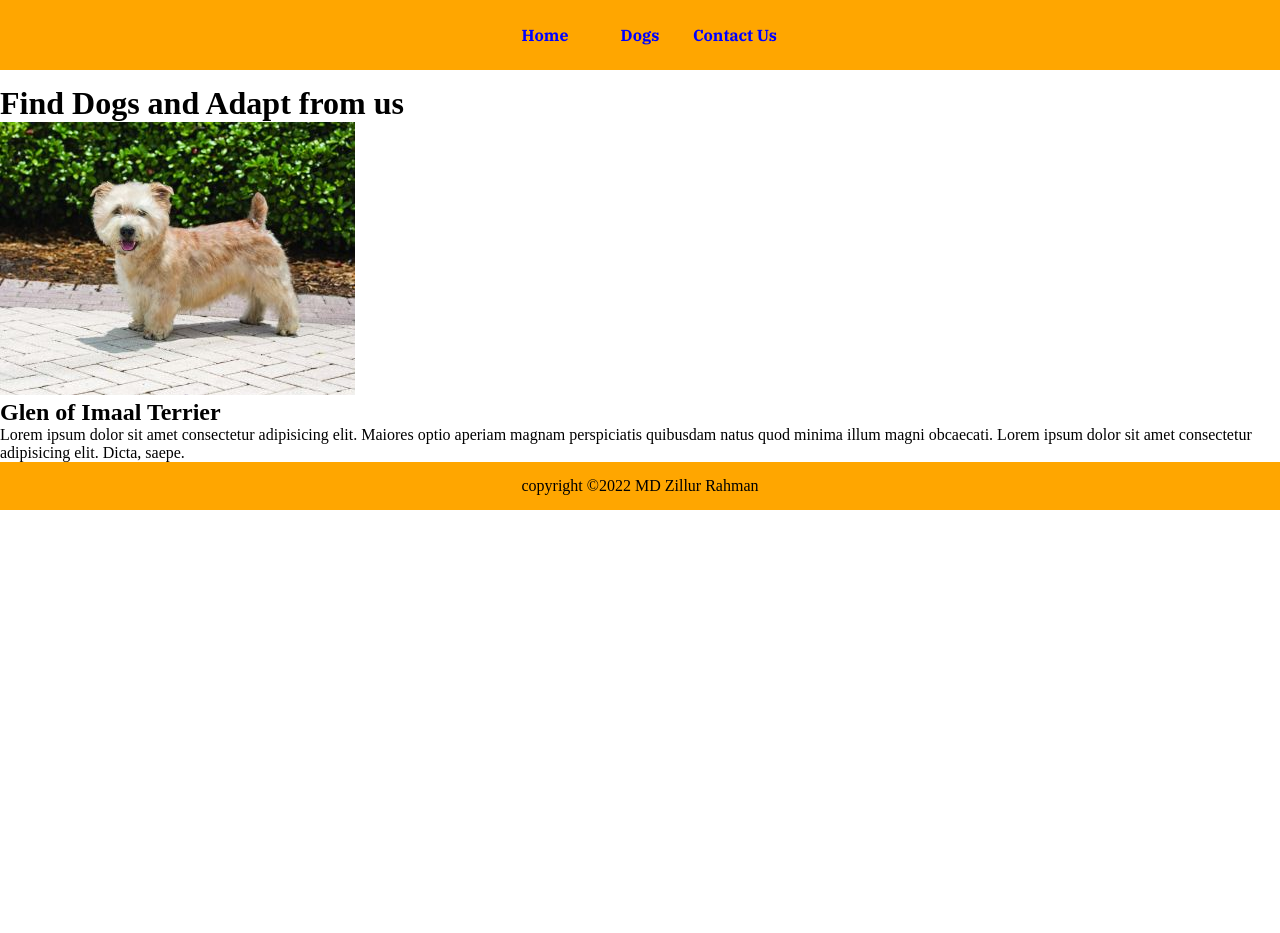
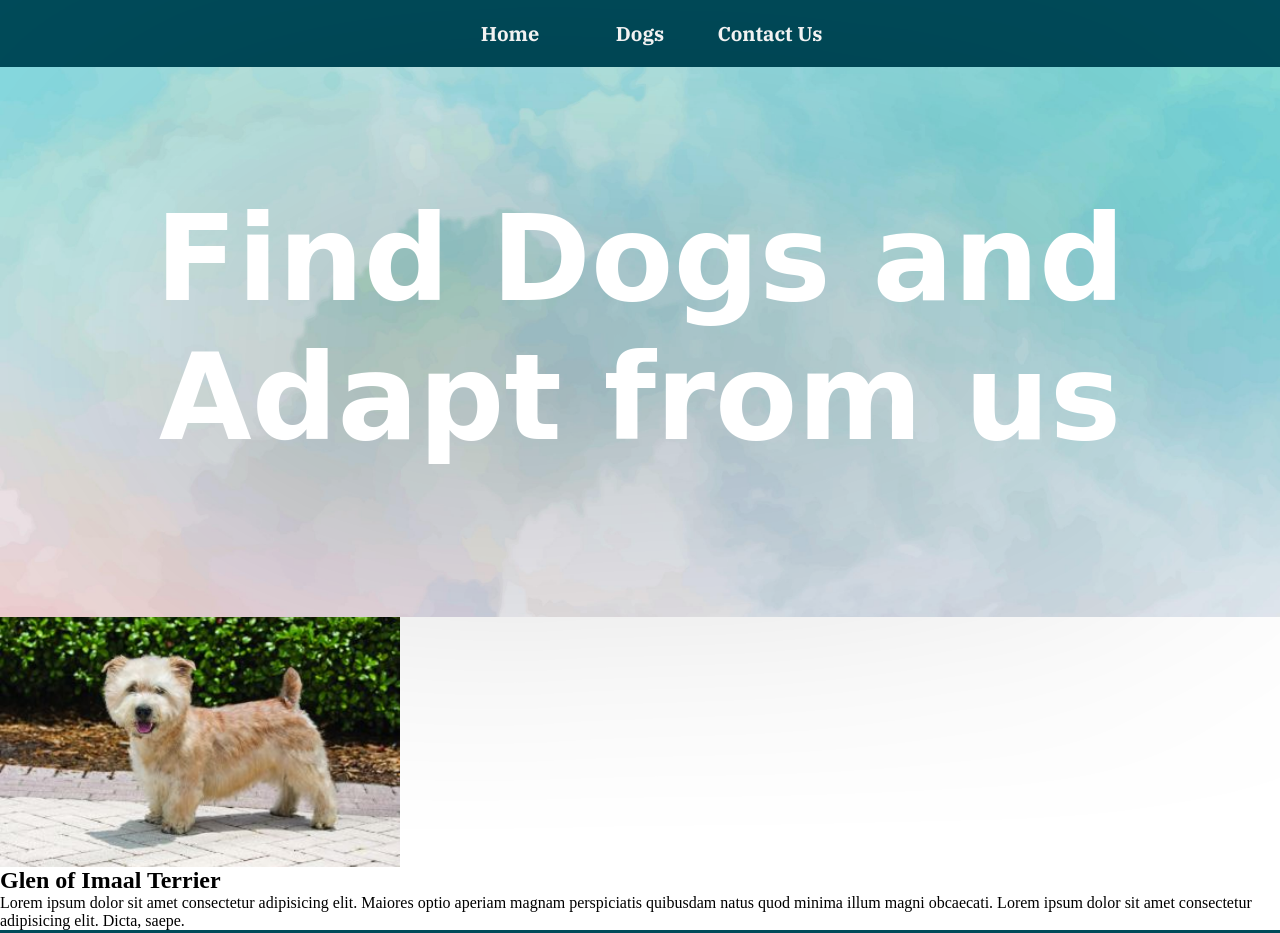
Before and after one commit to zillur-rgb/Dog-Breed-Js-Webpack, a website built with webpack: page dist/index.html in a window 1280 px wide. Shown: the top 933 px of the page. Before the commit the page ends 800 px from the top, so only its background shows below. Built offline with nearby package versions, Linux system fonts and the light colour scheme; a web font is replaced by a local one.

Commit message:
Style Header & Banner

```diff
--- a/dist/index.html
+++ b/dist/index.html
@@ -11,7 +11,7 @@
     <link rel="preconnect" href="https://fonts.googleapis.com" />
     <link rel="preconnect" href="https://fonts.gstatic.com" crossorigin />
     <link
-      href="https://fonts.googleapis.com/css2?family=IBM+Plex+Serif:wght@400;700&family=The+Nautigal:wght@700&display=swap"
+      href="https://fonts.googleapis.com/css2?family=IBM+Plex+Serif:wght@400;700&family=Merienda:wght@700&display=swap"
       rel="stylesheet"
     />
   </head>
--- a/dist/style.css
+++ b/dist/style.css
@@ -8,7 +8,6 @@ nav {
   display: flex;
   justify-content: center;
   align-items: center;
-  margin-bottom: 15px;
   font-family: "IBM Plex Serif", serif;
   font-weight: 700;
 }
@@ -19,18 +18,34 @@ nav a {
   display: flex;
   justify-content: center;
   width: 95px;
-  padding: 25px;
   white-space: nowrap;
   cursor: pointer;
+  padding: 20px 65px;
+}
+
+.Rojo-Salmón-rosas-1-rgba {
+  color: rgba(244, 103, 103, 1);
+}
+.Rojo-Salmón-rosas-2-rgba {
+  color: rgba(198, 52, 54, 1);
+}
+.Rojo-Salmón-rosas-3-rgba {
+  color: rgba(163, 33, 35, 1);
+}
+.Rojo-Salmón-rosas-4-rgba {
+  color: rgba(142, 14, 20, 1);
+}
+.Rojo-Salmón-rosas-5-rgba {
+  color: rgba(223, 11, 11, 1);
+}
+
+.panel {
+  background-color: #004b5a;
+  text-align: center;
 }
 
 nav a:hover {
-  color: rgb(241, 8, 8);
-}
-
-.panel {
-  background-color: rgb(255, 166, 0);
-  text-align: center;
+  background-color: #e00b0b;
 }
 
 footer {
@@ -38,5 +53,36 @@ footer {
 }
 
 a {
-  color: blue;
+  color: white;
+  font-size: 20px;
 }
+
+.title-container {
+  height: 550px;
+  display: flex;
+  justify-content: center;
+  align-items: center;
+  background-image: url("./imgs/bg.jpg");
+  background-size: 100%;
+}
+
+.title {
+  font-family: "Marlenda", cursive;
+  font-size: 60px;
+  color: #fff;
+  margin-bottom: 28px;
+  text-align: center;
+  filter: drop-shadow(3px 1px 150px #000000);
+}
+
+.info-container {
+  display: flex;
+  flex-direction: column;
+}
+
+.info-container img {
+  display: block;
+  height: 250px;
+  width: 400px;
+  object-fit: cover;
+}
```
Also changed, not shown: dist/main.js (+32 -1 lines).
